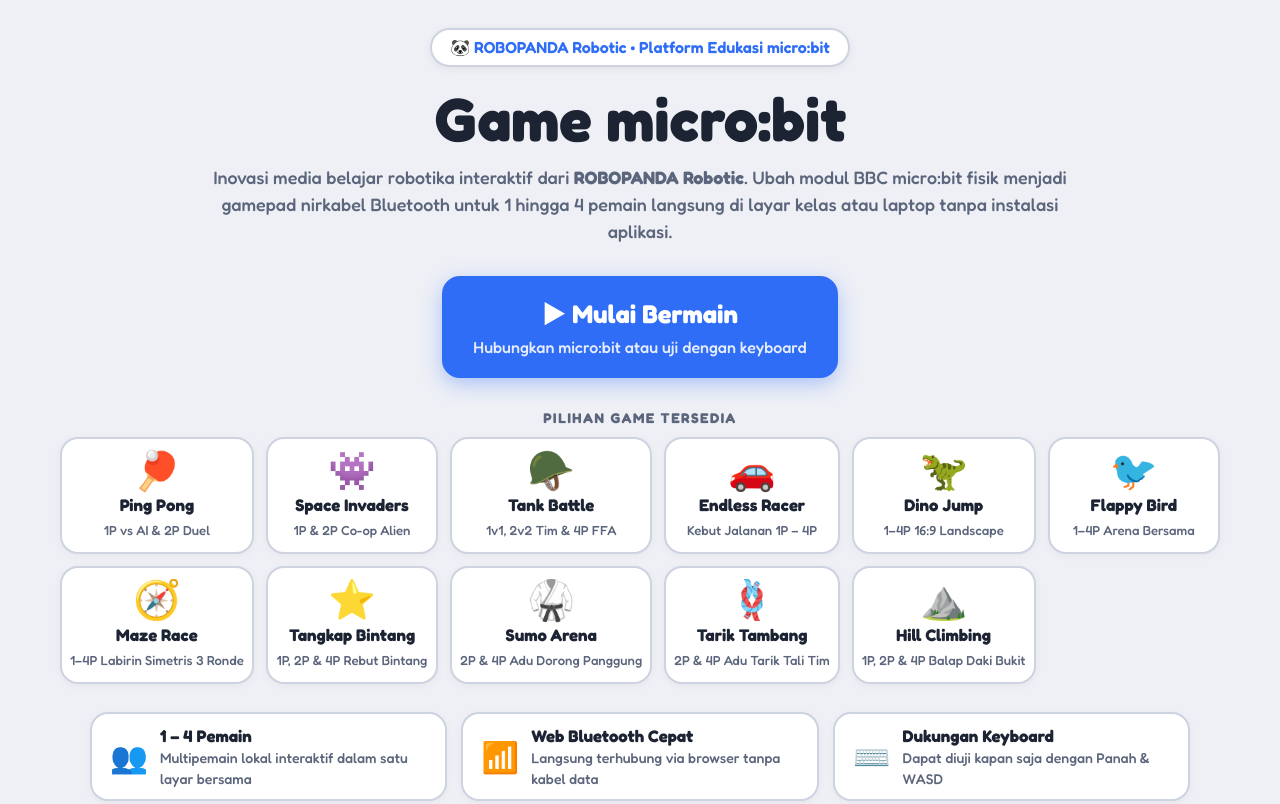
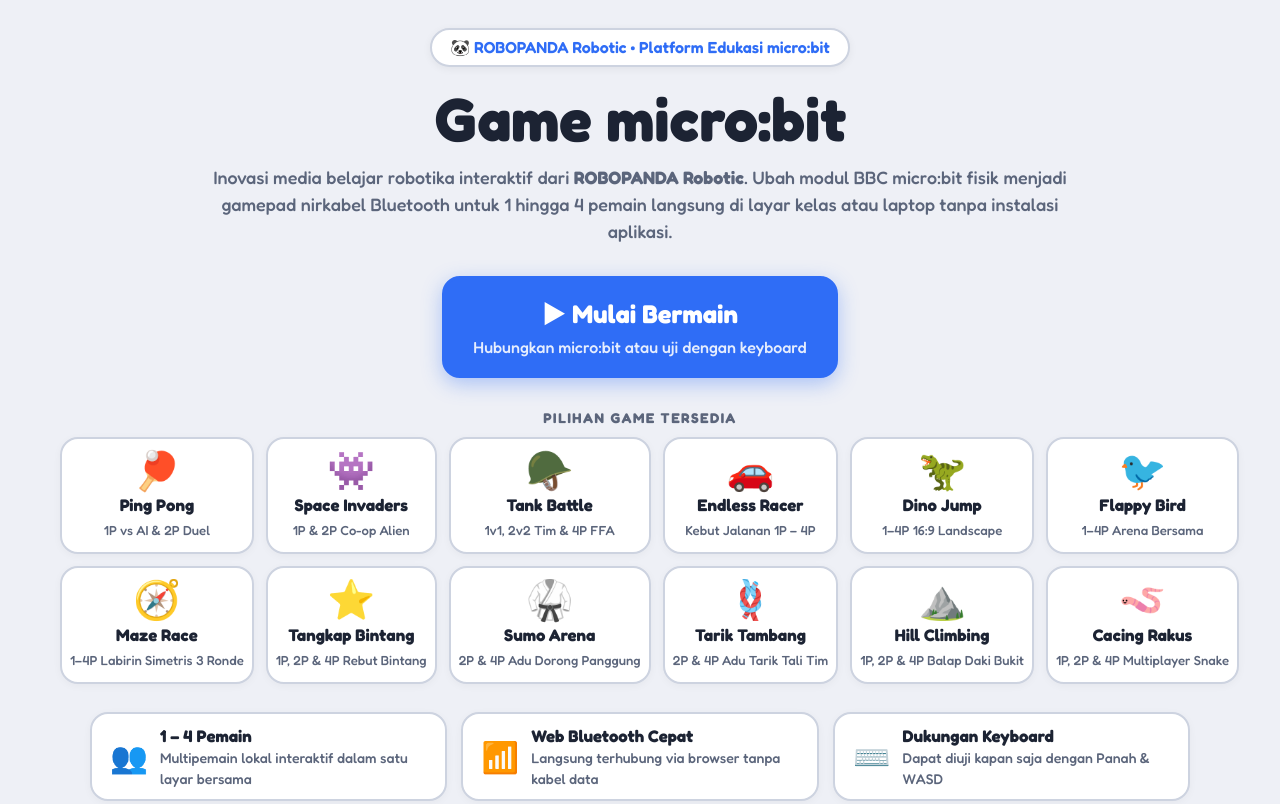
Before and after one commit to SaepudinAep/microbit-games, a plain HTML site: page index.html in a window 1280 px wide. Shown: the top 804 px of the page. Drawn offline with Linux system fonts and the light colour scheme.

Commit message:
update cacing

```diff
--- a/index.html
+++ b/index.html
@@ -91,6 +91,11 @@
           <span class="sc-icon">⛰️</span>
           <span class="sc-name">Hill Climbing</span>
           <span class="sc-desc">1P, 2P & 4P Balap Daki Bukit</span>
+        </div>
+        <div class="showcase-card">
+          <span class="sc-icon">🪱</span>
+          <span class="sc-name">Cacing Rakus</span>
+          <span class="sc-desc">1P, 2P & 4P Multiplayer Snake</span>
         </div>
       </div>
     </div>
```
Also changed, not shown: 3 other files.
